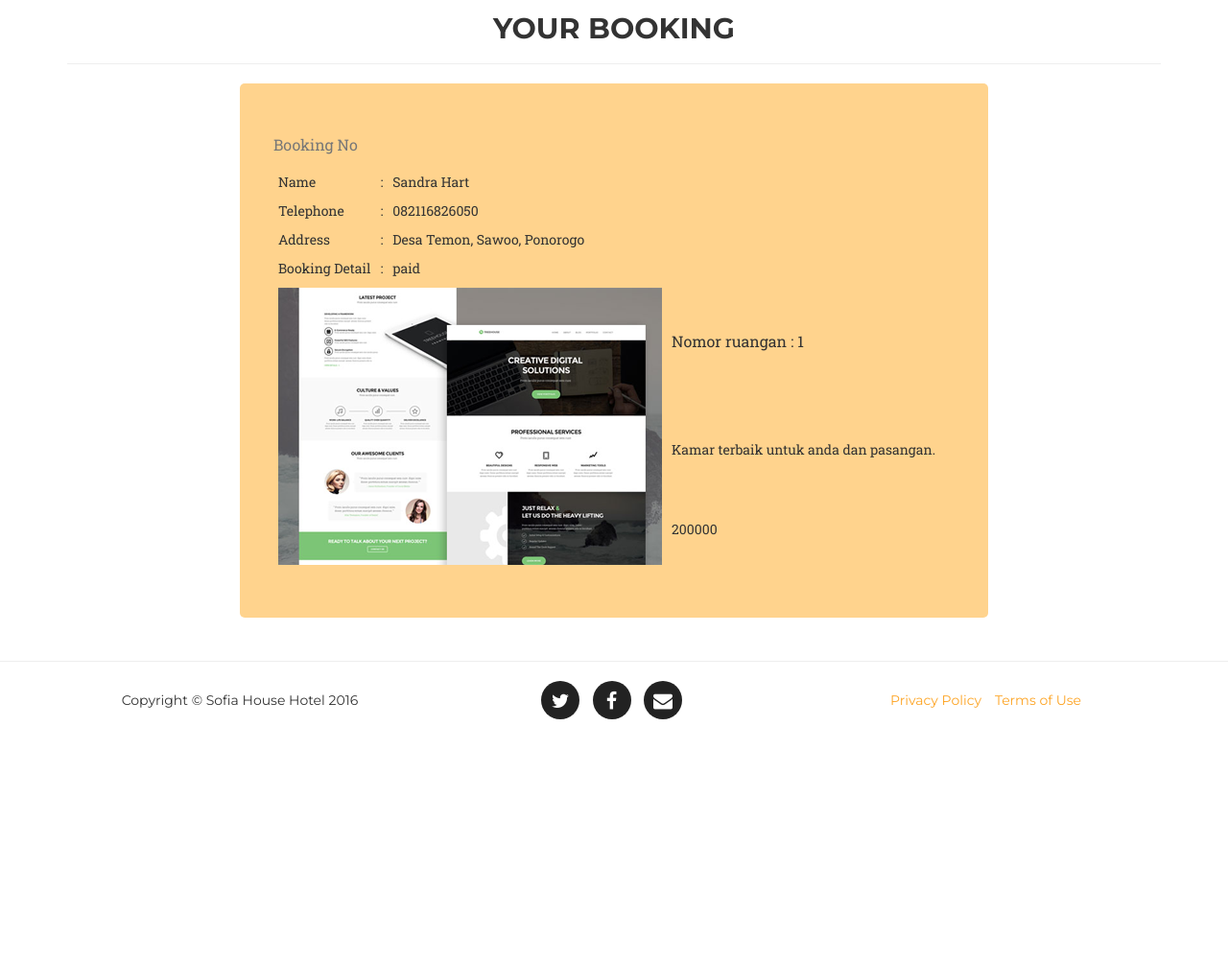
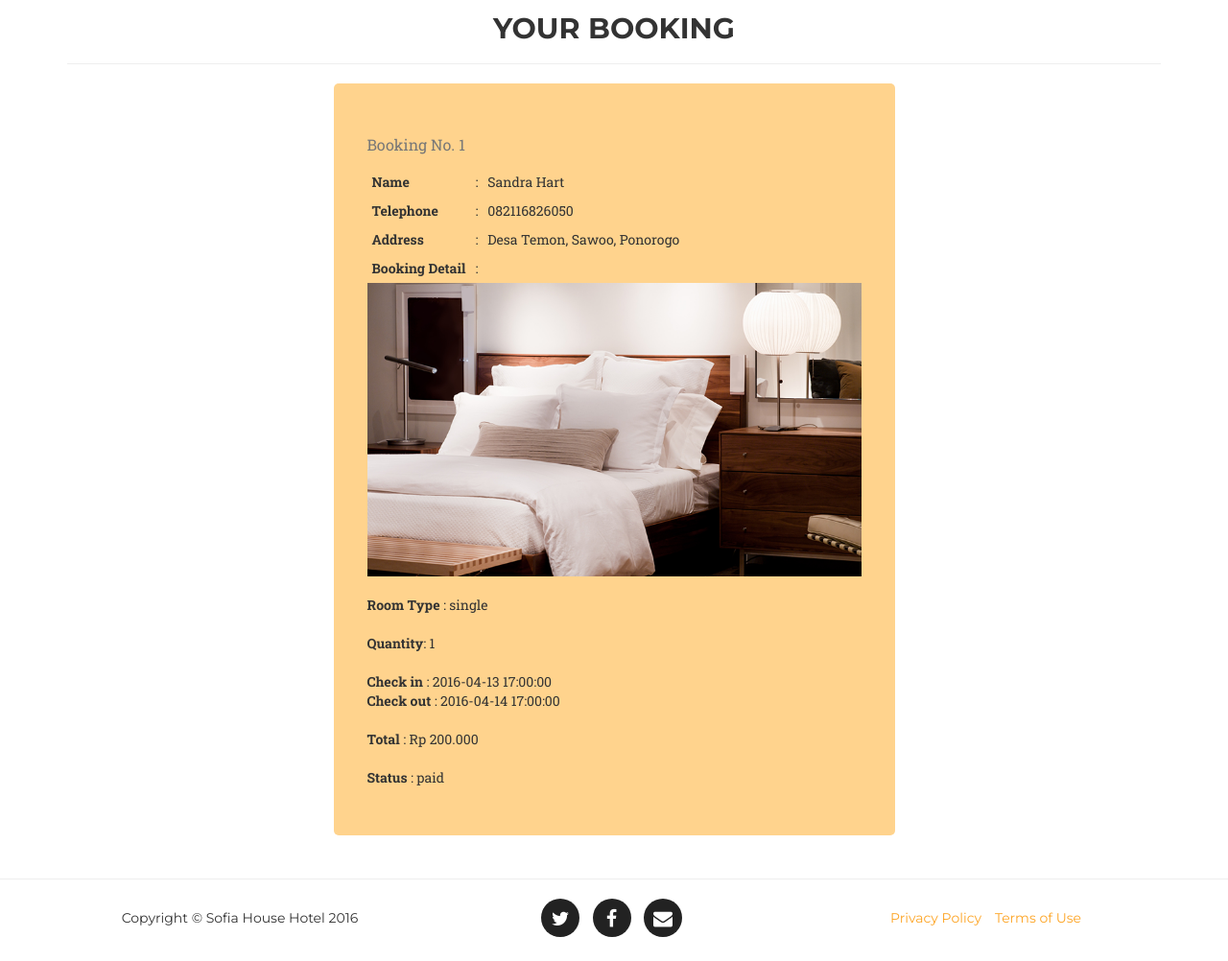
Before and after one commit to SI-SOFIA/sisofia, a PHP site: page /bookingdetail.php?bookingno=1 in a window 1280 px wide. Shown: the part 70-1072 px from the top of the page at 96% size. Before the commit the page ends 820 px from the top, so only its background shows below. Run offline with PHP 8.4, Linux system fonts and the light colour scheme; data comes from the database, SQL or seed files in the repository; some libraries are stand-ins or nearby versions; some web fonts are replaced.

Commit message:
fixing validate + booking detail

```diff
--- a/bookingdetail.php
+++ b/bookingdetail.php
@@ -8,12 +8,47 @@
 	</div>
 	<div class="row">
 
-	<div class="col-sm-offset-2 col-sm-8 bg-fade-orange center-box">
+	<div class="col-sm-offset-3 col-sm-6 bg-fade-orange center-box">
 		<div class = "row">
-		<p class="large text-muted"> Booking No </p>
 		<?php
-        	include('requestBookingDetail.php');
-    	?>
+		include('requestBookingDetail.php');
+		echo '<p class="large text-muted"> Booking No. '. $bookingno. '</p>
+		<table class="table-condensed">';
+			echo '<tr>
+				<td> <b>Name</b> </td>
+				<td> : </td>
+				<td> '. $nama . '</td>
+			</tr>';
+
+			echo '<tr>
+				<td> <b>Telephone</b> </td>
+				<td> : </td>
+				<td>' . $noTelepon. '</td>
+
+			</tr>';
+
+			echo '<tr>
+				<td> <b>Address</b> </td>
+				<td> : </td>
+				<td>'. $alamat. '</td>
+			</tr>';
+
+			echo '<tr>
+				<td> <b>Booking Detail </b></td>
+				<td> : </td>
+				<td>  </td>
+			</tr>
+			</table>';
+
+			echo '<img src="'.$imgsrc.'" class="img-responsive" alt="">';
+			echo '<br /><b>Room Type</b> : '. $jenisKamar;
+			echo '<br /><br /><b>Quantity</b>: '. $quantity. '<br />';
+			echo '<br /><b>Check in</b> : ' . $checkin;
+			echo '<br /><b>Check out</b> : '. $checkout . ' <br />';
+			echo '<br /><b>Total</b> : Rp ' . number_format($totalharga, 0, ',', '.') .' <br />';
+			echo '<br /><b>Status</b> : ' . $status .' <br />';
+		?>
+
 		</div>
 	</div>
 </div>
--- a/requestBookingDetail.php
+++ b/requestBookingDetail.php
@@ -1,4 +1,3 @@
-<?php //include='database.php' ?>
 <?php
 
 	/*
@@ -8,44 +7,23 @@
 
 	$sql = "SELECT * FROM booking JOIN pelanggan ON booking.id_pelanggan = pelanggan.id WHERE booking.id = ".$_GET["bookingno"];
 	$result = $conn->query($sql);
-
+	$bookingno = $_GET["bookingno"];
 	if ($result->num_rows > 0) {
 	    // output data of each row
 	    $row = $result->fetch_assoc();
-
     	$nama = $row["nama"];
     	$noTelepon = $row["nomor_hp"];
     	$alamat = $row["alamat"];
     	$status = $row["status"];
+    	$quantity = $row["jumlah"];
+    	$jenisKamar = $row["jenis"];
+    	$imgsrc = "img/room/".$jenisKamar.".png";
+    	$checkin = $row["tanggal_checkin"];
+    	$checkout = $row["tanggal_checkout"];
+    	$totalharga = $row["total_harga"];
 
-    	//$jenisKamar = ucfirst($jenisKamar);
-    	//$hargaKamar = number_format($hargaKamar, 0, ',', '.');
 
-    	echo '<table class="table-condensed">
-		<tr>
-			<td> Name </td>
-			<td> : </td>
-			<td> '.$nama;
-		echo' </td>
-		</tr>
-		<tr>
-			<td> Telephone </td>
-			<td> : </td>
-			<td> '.$noTelepon;
-		echo' </td>
-		</tr>
-		<tr>
-			<td> Address </td>
-			<td> : </td>
-			<td> '.$alamat;
-		echo' </td>
-		</tr>
-		<tr>
-			<td> Booking Detail </td>
-			<td> : </td>
-			<td> '.$status;
-
-		if ($status != 'cancel') {
+		/*if ($status != 'cancel') {
 			$sql = "SELECT * FROM kamar WHERE id_ruangan IN(SELECT alokasi.id_ruangan FROM alokasi WHERE id_booking = ".$_GET["bookingno"].")";
 			$result = $conn->query($sql);
 			$row = $result->fetch_assoc();
@@ -99,12 +77,11 @@
 			</table>
 
 			</div>';
-		}
+		}*/
 	} else {
 	    echo "0 results";
 	}
 
 	include('closedatabase.php');
 
-?>
-<?php //include='closedatabase.php' ?>
+ //include='closedatabase.php' ?>
--- a/validate.php
+++ b/validate.php
@@ -8,7 +8,7 @@
 <body>
 <?php
 $connect = mysql_connect("localhost","root","") or die ("Connection Error");
-$selectdb = mysql_select_db("sofia", $connect);
+$selectdb = mysql_select_db("sisofia", $connect);
 $id = $_GET["id"];
 mysql_query("UPDATE `booking` SET `status` = 'paid' WHERE `booking`.`id` = '$id';",$connect);
 
--- a/validatepayment.php
+++ b/validatepayment.php
@@ -2,7 +2,7 @@
 <?php include('minimalnavigation.php'); ?>
 <?php
 	$connect = mysql_connect("localhost","root","") or die ("Connection Error");
-	$selectdb = mysql_select_db("sofia", $connect);
+	$selectdb = mysql_select_db("sisofia", $connect);
 ?>
 <div class="container">
 	<div class="text-center">
```
